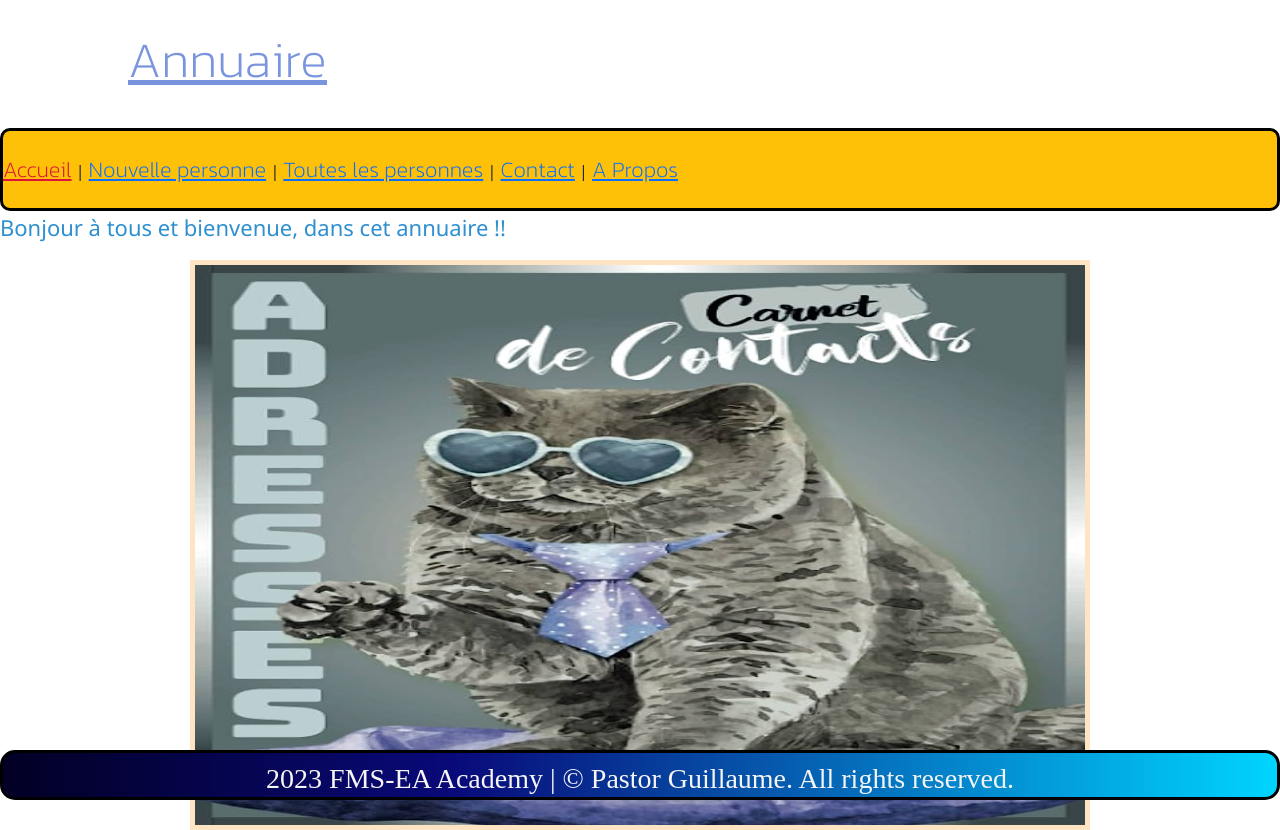
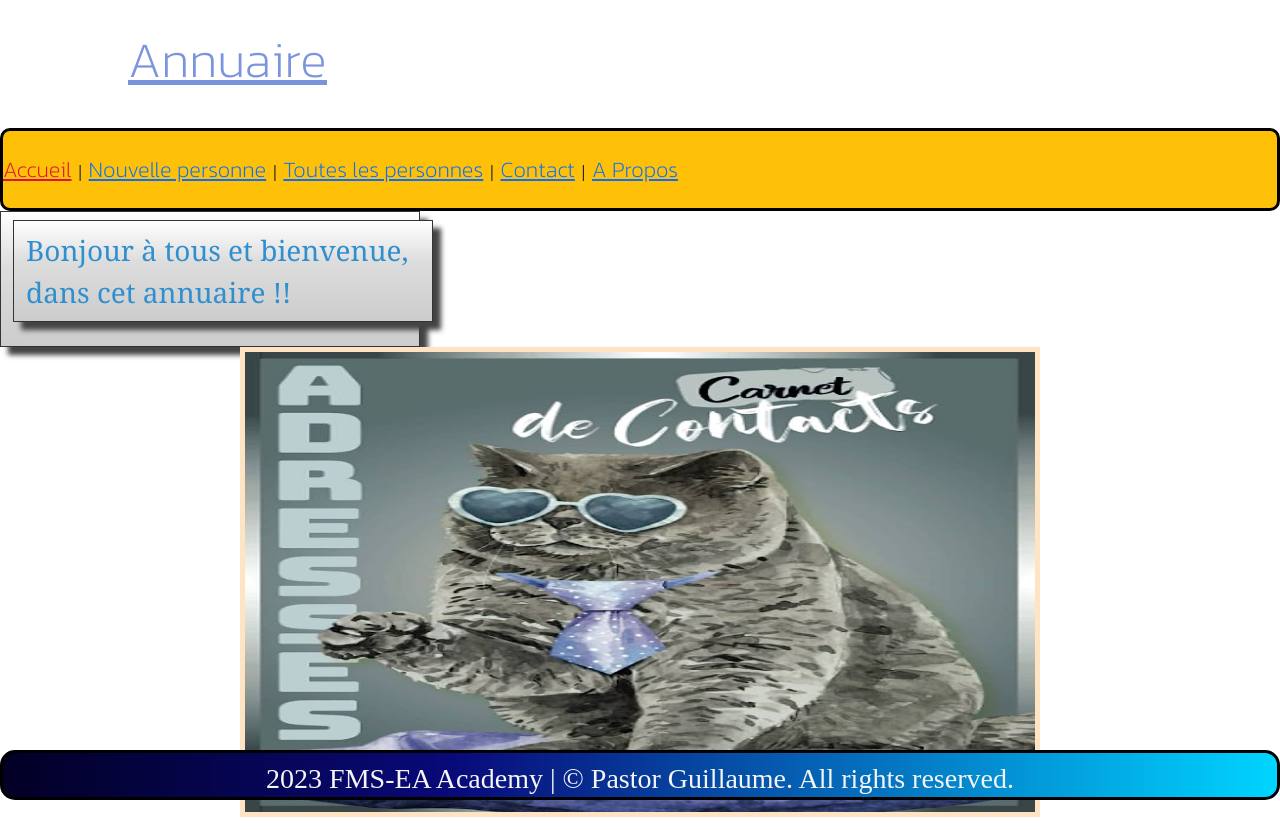
Before and after one commit to GuiomP31/annuaire, an Angular app: page / in a window 1280 px wide. Built offline with nearby package versions, Linux system fonts and the light colour scheme.

Commit message:
update css and html, image accueil

```diff
--- a/src/app/home/home.component.css
+++ b/src/app/home/home.component.css
@@ -1,21 +1,27 @@
-p {
-    color: rgb(47, 143, 207);
-    font-size: 22px;
-    font-family: 'Segoe UI', Tahoma, Geneva, Verdana, serif;
-}
-
-
 .img {
 
     border: 5px solid bisque;
     display: block;
     margin: 0 auto;
-    width: 900px;
-    height: 570px;
+    width: 800px;
+    height: 470px;
     transition: transform .1s;
 }
-.img:hover{
+
+.img:hover {
     -ms-transform: scale(1.2);
     -webkit-transform: scale(1.2);
     transform: scale(1.2);
-    }
+}
+
+.para,
+p {
+    color: rgb(47, 143, 207);
+    font-size: 28px;
+    font-family: Cambria, Cochin, Georgia, Times, 'Times New Roman', serif;
+    width: 15em;
+    border: 1px solid #333;
+    box-shadow: 8px 8px 5px #444;
+    padding: 8px 12px;
+    background-image: linear-gradient(180deg, #fff, #ddd 40%, #ccc);
+}
--- a/src/app/home/home.component.html
+++ b/src/app/home/home.component.html
@@ -1,5 +1,7 @@
+<div class="para">
+    <p>Bonjour à tous et bienvenue, dans cet annuaire !!</p>
+</div>
 
-<p>Bonjour à tous et bienvenue, dans cet annuaire !!</p>
 
 
 <img src="/assets/img/agenda.jpg" class="img">
```
